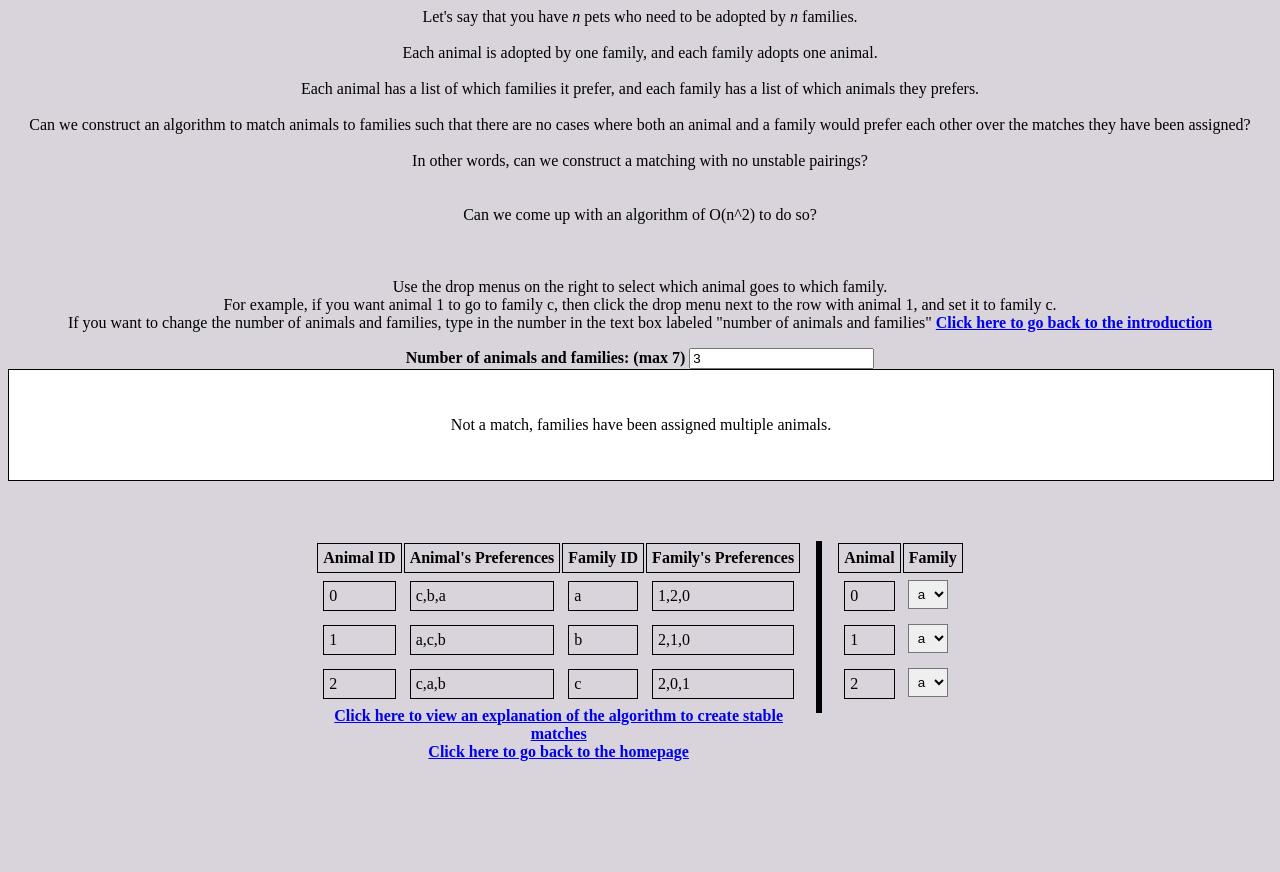
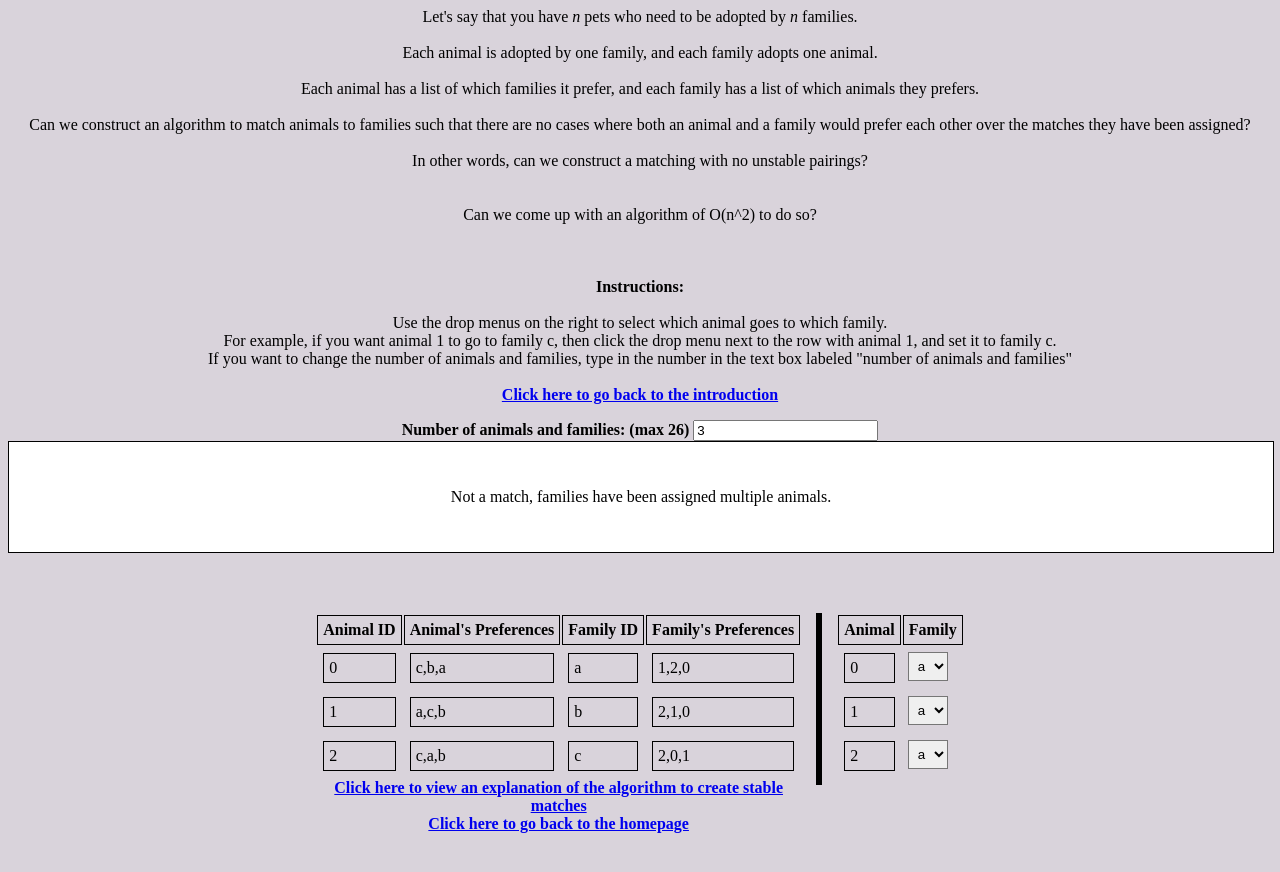
Before and after one commit to mhc-algorithms/mhc-algorithms.github.io, a plain HTML site: page StableMatchingSimulator.html in a window 1280 px wide. Before the commit the page ends 821 px from the top, so only its background shows below. Drawn offline with Linux system fonts and the light colour scheme.

Commit message:
changed max size fixed UI

```diff
--- a/StableMatchingSimulator.html
+++ b/StableMatchingSimulator.html
@@ -21,7 +21,9 @@
       Can we come up with an algorithm of O(n^2) to do so?
       <br><br>
       <br><br>
+      <b>Instructions:</b><br><br>
       Use the drop menus on the right to select which animal goes to which family. <br> For example, if you want animal 1 to go to family c, then click the drop menu next to the row with animal 1, and set it to family c. <br>If you want to change the number of animals and families, type in the number in the text box labeled "number of animals and families"
+      <br><br>
       <b><a href = "StableMatchIntro.html">Click here to go back to the introduction</a></b>
     </p>
   </div>
@@ -54,7 +56,7 @@
         //Checks if n has changed
         function checkN(){
           var newN = document.getElementById("nInput").value;
-          if(newN != n && newN > 0 && newN < 8){
+          if(newN != n && newN > 0 && newN < 26){
             n = newN;
 
             repopulate();
@@ -312,7 +314,7 @@
 
       });
     </script>
-    <b>Number of animals and families: (max 7)</b>
+    <b>Number of animals and families: (max 26)</b>
     <input type="text" value=3 id="nInput">
 
     <div id="isMatchedBox" style="text-align:center; border-style:solid; border-width:1px; width:100%; padding-top:30px; padding-bottom:30px; background-color: white;">
```
